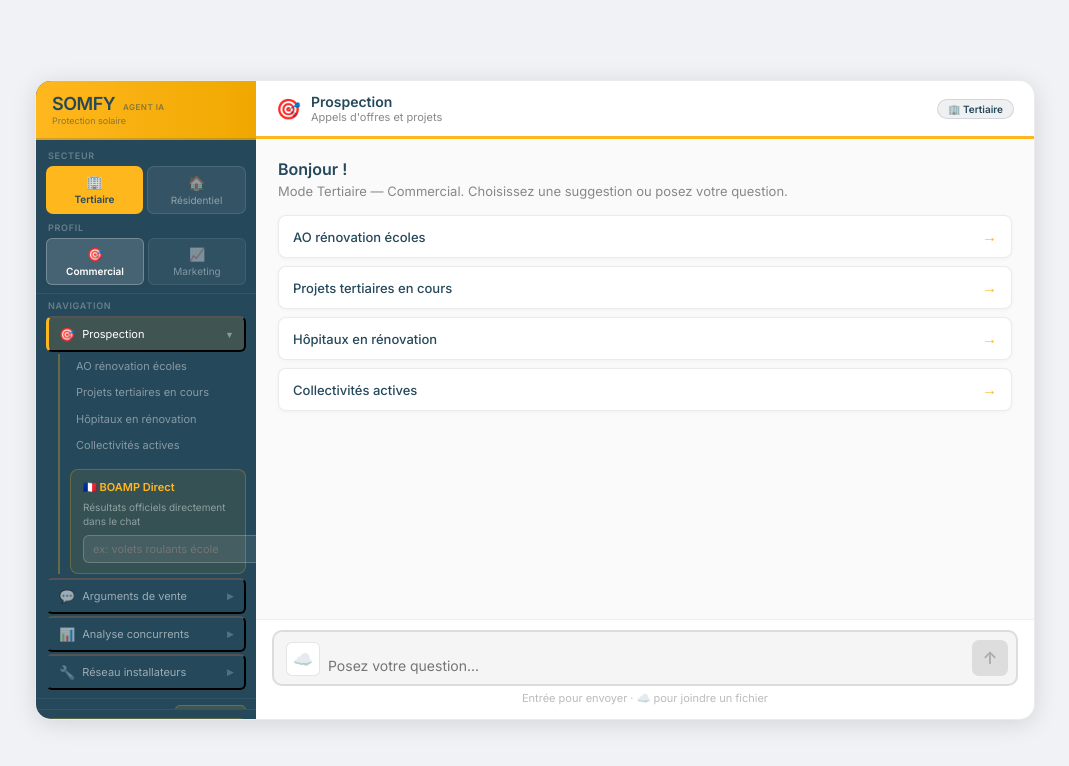
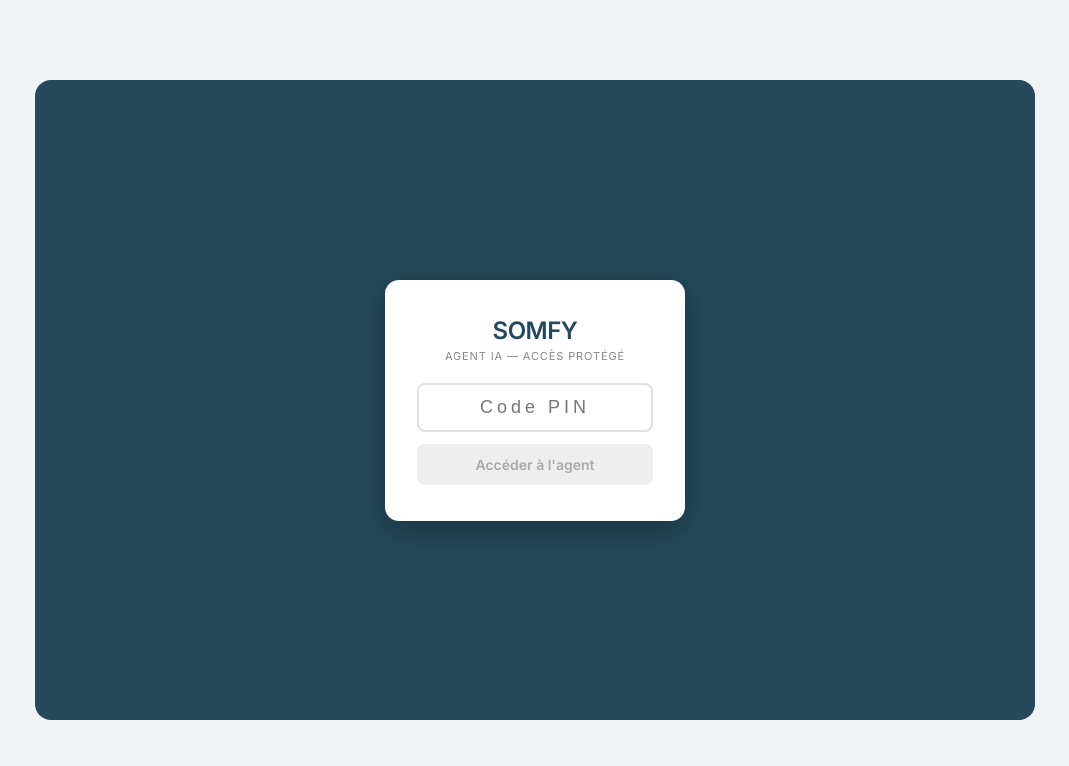
Before and after one commit to mathistz/somfy-agent-, a React (Vite) app: page / in a window 1280 px wide. Shown: the top 766 px of the page, without its empty margins (105-1174 px from the left). Built offline with nearby package versions, Linux system fonts and the light colour scheme.

Commit message:
Update App.jsx

```diff
--- a/src/App.jsx
+++ b/src/App.jsx
@@ -443,7 +443,69 @@
   );
 }
 
-export default function App() {
+function PinGate({ onSuccess }) {
+  const [pin, setPin] = useState("");
+  const [error, setError] = useState("");
+  const [loading, setLoading] = useState(false);
+
+  async function handleSubmit() {
+    if (!pin.trim()) return;
+    setLoading(true);
+    setError("");
+    try {
+      const res = await fetch('/api/auth', { method:'POST', headers:{'Content-Type':'application/json'}, body:JSON.stringify({ pin }) });
+      const data = await res.json();
+      if (data.success) {
+        sessionStorage.setItem('somfy_auth', 'true');
+        onSuccess();
+      } else {
+        setError("Code incorrect, réessaie.");
+        setPin("");
+      }
+    } catch {
+      setError("Erreur de connexion, réessaie.");
+    } finally {
+      setLoading(false);
+    }
+  }
+
+  return (
+    <div style={{display:"flex",alignItems:"center",justifyContent:"center",height:"640px",background:NAVY,borderRadius:16,fontFamily:"'Inter',system-ui,sans-serif"}}>
+      <div style={{background:"#fff",borderRadius:14,padding:"36px 32px",width:300,boxShadow:"0 8px 32px rgba(0,0,0,0.3)"}}>
+        <div style={{textAlign:"center",marginBottom:20}}>
+          <span style={{fontSize:24,fontWeight:900,color:NAVY,letterSpacing:"-0.5px"}}>SOMFY</span>
+          <p style={{margin:"4px 0 0",fontSize:11,color:"#888",textTransform:"uppercase",letterSpacing:"0.08em"}}>Agent IA — Accès protégé</p>
+        </div>
+        <input
+          type="password"
+          inputMode="numeric"
+          value={pin}
+          onChange={e=>setPin(e.target.value)}
+          onKeyDown={e=>{if(e.key==="Enter")handleSubmit();}}
+          placeholder="Code PIN"
+          autoFocus
+          style={{width:"100%",padding:"12px 14px",borderRadius:8,border:`2px solid ${error?"#e74c3c":"#e0e0e0"}`,fontSize:18,textAlign:"center",letterSpacing:"4px",outline:"none",boxSizing:"border-box",marginBottom:12}}
+        />
+        {error && <p style={{margin:"0 0 12px",fontSize:12,color:"#e74c3c",textAlign:"center"}}>{error}</p>}
+        <button
+          onClick={handleSubmit}
+          disabled={!pin.trim()||loading}
+          style={{width:"100%",padding:"12px",borderRadius:8,border:"none",background:pin.trim()&&!loading?YELLOW:"#eee",color:pin.trim()&&!loading?NAVY:"#aaa",fontWeight:700,fontSize:14,cursor:pin.trim()&&!loading?"pointer":"default"}}
+        >
+          {loading ? "Vérification..." : "Accéder à l'agent"}
+        </button>
+      </div>
+    </div>
+  );
+}
+
+export default function AppWrapper() {
+  const [authed, setAuthed] = useState(typeof window !== "undefined" && sessionStorage.getItem('somfy_auth') === 'true');
+  if (!authed) return <PinGate onSuccess={()=>setAuthed(true)}/>;
+  return <App/>;
+}
+
+function App() {
   const [windowWidth,setWindowWidth]=useState(typeof window!=="undefined"?window.innerWidth:1024);
   const [sidebarOpen,setSidebarOpen]=useState(false);
   const [sector,setSector]=useState("tertiaire");
```
